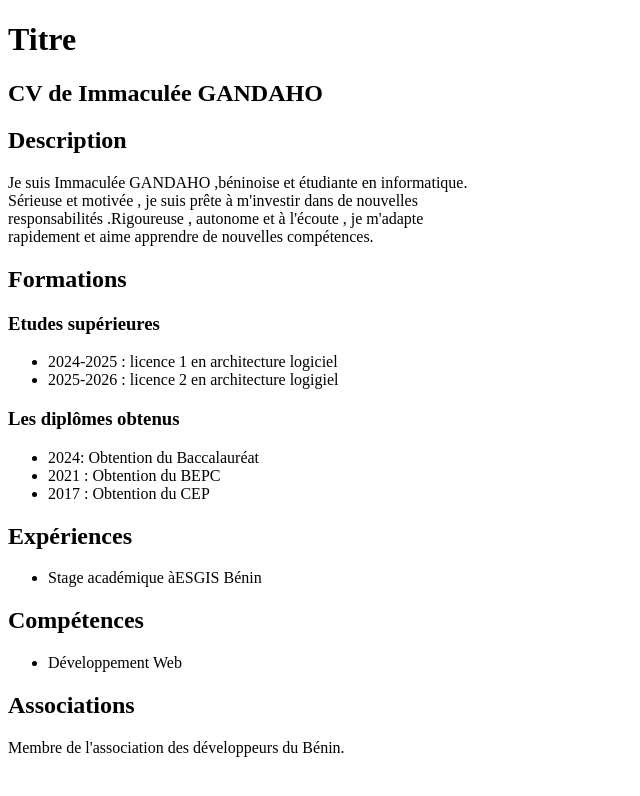
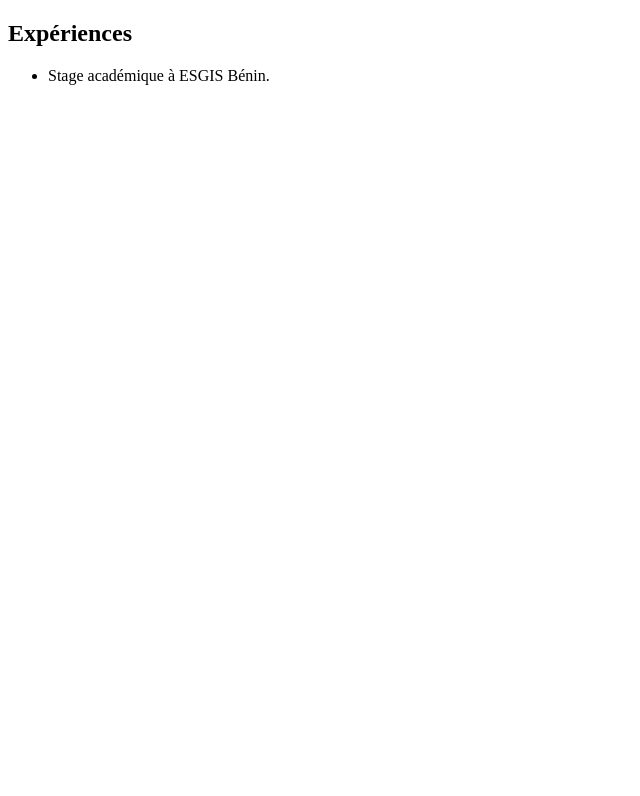
Before and after one commit to gandahoimma-cmd/mon-cv, a plain HTML site: page index.html in a window 1280 px wide. Shown: the whole page, without its empty margins (0-640 px from the left). Drawn offline with Linux system fonts and the light colour scheme.

Commit message:
modification de la section expérience

```diff
--- a/index.html
+++ b/index.html
@@ -6,39 +6,11 @@
     <link rel="stylesheet" href="style.css">
 </head>
 <body>
-    <h1>Titre</h1>
-    <h2>CV de Immaculée GANDAHO</h2>
-
-    <h2>Description</h2>
-    <p>Je suis Immaculée GANDAHO ,béninoise et étudiante en informatique.<br>
-         Sérieuse et motivée , je suis prête à m'investir dans de nouvelles<br>
-          responsabilités .Rigoureuse , autonome et à l'écoute , je m'adapte<br>
-           rapidement et aime apprendre de nouvelles compétences.</p>
-
-    <h2>Formations</h2>
-    <h3>Etudes supérieures</h3>
-    <ul>
-    <li>2024-2025 : licence 1 en architecture logiciel</li>
-    <li>2025-2026 : licence 2 en architecture logigiel</li>
-    </ul>
-
-    <h3>Les diplômes obtenus</h3>
-    <ul>
-        <li>2024: Obtention du Baccalauréat</li>
-        <li>2021 : Obtention du BEPC</li>
-        <li>2017 : Obtention du CEP</li>
-    </ul>
 
     <h2>Expériences</h2>
     <ul>
-        <li>Stage académique àESGIS Bénin</li>
-    </ul>
-        <h2>Compétences</h2>
-    <ul>
-    <li>Développement Web</li>
+        <li>Stage académique à ESGIS Bénin.</li>
     </ul>
 
-    <h2>Associations</h2>
-    <p>Membre de l'association des développeurs du Bénin.</p>
 </body>
 </html>
```
